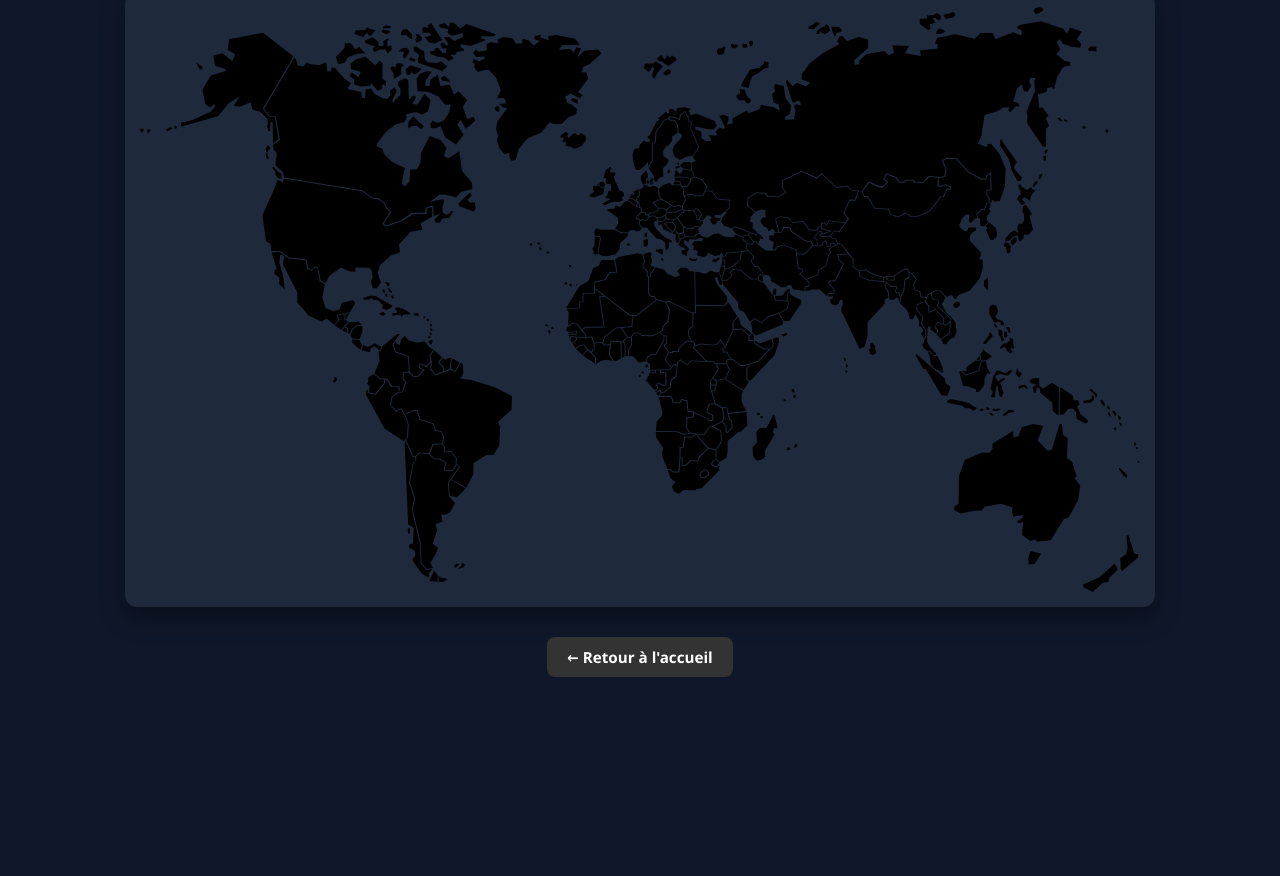
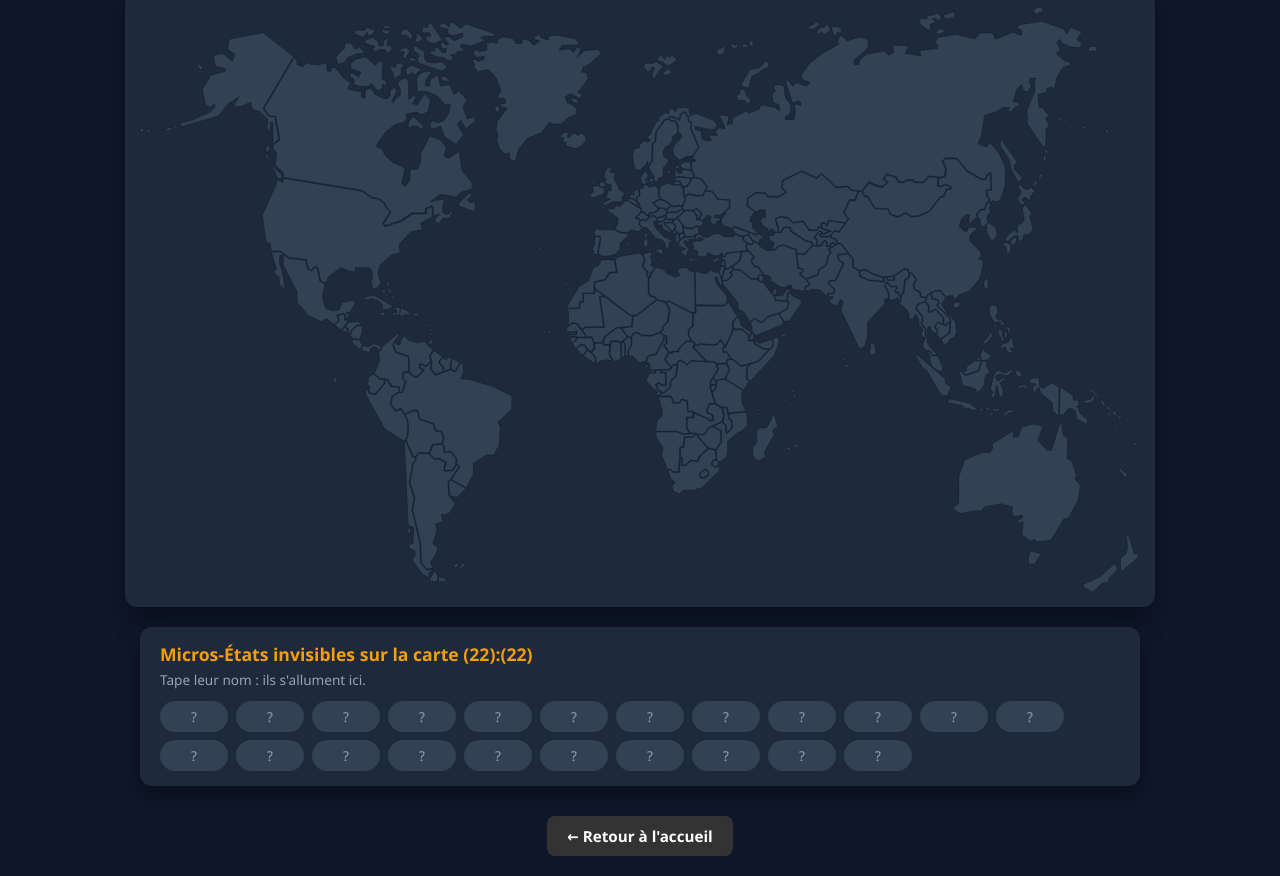
Before and after one commit to gabfer2604-max/mon-quiz-culture, a plain HTML site: page pays-du-monde.html in a window 1280 px wide. Shown: the part 262-1138 px from the top of the page. Before the commit the page ends 959 px from the top, so only its background shows below. Drawn offline with Linux system fonts and the light colour scheme.

Commit message:
Update pays-du-monde.html

```diff
--- a/pays-du-monde.html
+++ b/pays-du-monde.html
@@ -140,6 +140,13 @@
       transition: fill 0.3s ease;
     }
 
+    /* Pays non trouvés : gris avec un fin contour */
+    #world-map path {
+      fill: var(--gray-map);
+      stroke: #0f172a;
+      stroke-width: 0.3;
+    }
+
     .found {
       fill: var(--green) !important;
     }
@@ -147,6 +154,7 @@
     .missed {
       fill: var(--red) !important;
     }
+
     .btn-retour {
       display: inline-block;
       margin-top: 30px;
@@ -158,13 +166,43 @@
       font-weight: bold;
       font-size: 0.95rem;
     }
+        .small-countries {
+      width: 100%;
+      max-width: 1000px;
+      margin-top: 20px;
+      background: var(--card-bg);
+      border-radius: 12px;
+      padding: 15px 20px;
+      box-sizing: border-box;
+      box-shadow: 0 10px 25px rgba(0,0,0,0.4);
+    }
+    .small-countries h2 { margin: 0 0 4px; font-size: 1.1rem; color: var(--accent); }
+    .small-countries p { margin: 0 0 12px; font-size: 0.85rem; color: #94a3b8; }
+    #chips { display: flex; flex-wrap: wrap; gap: 8px; }
+    .chip {
+      min-width: 44px;
+      padding: 6px 12px;
+      border-radius: 999px;
+      background: var(--gray-map);
+      color: #94a3b8;
+      font-size: 0.85rem;
+      text-align: center;
+      transition: background 0.3s ease;
+    }
+    .chip .n { display: none; }
+    .chip.found, .chip.missed { color: #fff; font-weight: 600; }
+    .chip.found { background: var(--green); }
+    .chip.missed { background: var(--red); }
+    .chip.found .n, .chip.missed .n { display: inline; }
+    .chip.found .q, .chip.missed .q { display: none; }
+
   </style>
 </head>
 <body>
 
   <div class="header">
     <h1>🌍 Quiz : Les Pays du Monde</h1>
-    <p>Trouve le maximum de pays en 15 minutes. Tape le nom d'un pays pour le valider automatiquement !</p>
+    <p>Trouve le maximum de pays en 15 minutes. Tape le nom d'un pays pour le valider automatiquement, bonne chance !</p>
   </div>
 
   <div class="dashboard">
@@ -184,8 +222,6 @@
   </div>
 
   <div class="map-container">
-    <?xml version="1.0" encoding="utf-8"?>
-<!DOCTYPE svg PUBLIC "-//W3C//DTD SVG 1.1//EN" "http://www.w3.org/Graphics/SVG/1.1/DTD/svg11.dtd">
 <svg version="1.1"
      xmlns="http://www.w3.org/2000/svg"
      xmlns:xlink="http://www.w3.org/1999/xlink"
@@ -594,6 +630,11 @@
 </g>
 </svg>
   </div>
+    <div class="small-countries">
+    <h2> Micros-États invisibles sur la carte (22):(<span id="chipsCount"></span>)</h2>
+    <p>Tape leur nom : ils s'allument ici.</p>
+    <div id="chips"></div>
+  </div>
 
   <script>
     function nettoyerTexte(str) {
@@ -604,251 +645,290 @@
         .replace(/[^a-z0-9]/g, "");
     }
 
-    const countries = [
-      { id: "fr", names: ["france", "la france"] },
-      { id: "af", names: ["afghanistan"] },
-      { id: "al", names: ["albanie"] },
-      { id: "dz", names: ["algerie"] },
-      { id: "ad", names: ["andorre"] },
-      { id: "ao", names: ["angola"] },
-      { id: "ag", names: ["antigua-et-barbuda", "antigua"] },
-      { id: "ar", names: ["argentine"] },
-      { id: "am", names: ["armenie"] },
-      { id: "au", names: ["australie"] },
-      { id: "at", names: ["autriche"] },
-      { id: "az", names: ["azerbaidjan"] },
-      { id: "bs", names: ["bahamas"] },
-      { id: "bh", names: ["bahrein"] },
-      { id: "bd", names: ["bangladesh"] },
-      { id: "bb", names: ["barbade"] },
-      { id: "by", names: ["belarus", "bielorussie"] },
-      { id: "be", names: ["belgique"] },
-      { id: "bz", names: ["belize"] },
-      { id: "bj", names: ["benin"] },
-      { id: "bt", names: ["bhoutan"] },
-      { id: "bo", names: ["bolivie"] },
-      { id: "ba", names: ["bosnie-herzegovine", "bosnie"] },
-      { id: "bw", names: ["botswana"] },
-      { id: "br", names: ["bresil"] },
-      { id: "bn", names: ["brunei"] },
-      { id: "bg", names: ["bulgarie"] },
-      { id: "bf", names: ["burkina faso", "burkina"] },
-      { id: "bi", names: ["burundi"] },
-      { id: "kh", names: ["cambodge"] },
-      { id: "cm", names: ["cameroun"] },
-      { id: "ca", names: ["canada"] },
-      { id: "cv", names: ["cap-vert", "cap vert"] },
-      { id: "cf", names: ["centrafrique", "republique centrafricaine"] },
-      { id: "td", names: ["tchad"] },
-      { id: "cl", names: ["chili"] },
-      { id: "cn", names: ["chine"] },
-      { id: "co", names: ["colombie"] },
-      { id: "km", names: ["comores"] },
-      { id: "cg", names: ["congo"] },
-      { id: "cd", names: ["congo-kinshasa", "rdc", "republique democratique du congo"] },
-      { id: "cr", names: ["costa rica"] },
-      { id: "ci", names: ["cote d'ivoire"] },
-      { id: "hr", names: ["croatie"] },
-      { id: "cu", names: ["cuba"] },
-      { id: "cy", names: ["chypre"] },
-      { id: "cz", names: ["tchequie", "republique tcheque"] },
-      { id: "dk", names: ["danemark"] },
-      { id: "dj", names: ["djibouti"] },
-      { id: "dm", names: ["dominique"] },
-      { id: "do", names: ["republique dominicaine"] },
-      { id: "ec", names: ["equateur"] },
-      { id: "eg", names: ["egypte"] },
-      { id: "sv", names: ["salvador"] },
-      { id: "gq", names: ["guinee equatoriale"] },
-      { id: "er", names: ["erythree"] },
-      { id: "ee", names: ["estonie"] },
-      { id: "sz", names: ["eswatini", "swaziland"] },
-      { id: "et", names: ["ethiopie"] },
-      { id: "fj", names: ["fidji"] },
-      { id: "fi", names: ["finlande"] },
-      { id: "ga", names: ["gabon"] },
-      { id: "gm", names: ["gambie"] },
-      { id: "ge", names: ["georgie"] },
-      { id: "de", names: ["allemagne"] },
-      { id: "gh", names: ["ghana"] },
-      { id: "gr", names: ["grece"] },
-      { id: "gd", names: ["grenade"] },
-      { id: "gl", names: ["groenland"] },
-      { id: "gt", names: ["guatemala"] },
-      { id: "gn", names: ["guinee"] },
-      { id: "gw", names: ["guinee-bissau"] },
-      { id: "gy", names: ["guyana"] },
-      { id: "ht", names: ["haiti"] },
-      { id: "hn", names: ["honduras"] },
-      { id: "hu", names: ["hongrie"] },
-      { id: "is", names: ["islande"] },
-      { id: "in", names: ["inde"] },
-      { id: "id", names: ["indonesie"] },
-      { id: "ir", names: ["iran"] },
-      { id: "iq", names: ["irak"] },
-      { id: "ie", names: ["irlande"] },
-      { id: "il", names: ["israel"] },
-      { id: "it", names: ["italie"] },
-      { id: "jm", names: ["jamaique"] },
-      { id: "jp", names: ["japon"] },
-      { id: "jo", names: ["jordanie"] },
-      { id: "kz", names: ["kazakhstan"] },
-      { id: "ke", names: ["kenya"] },
-      { id: "ki", names: ["kiribati"] },
-      { id: "kw", names: ["koweit"] },
-      { id: "kg", names: ["kirghizistan"] },
-      { id: "la", names: ["laos"] },
-      { id: "lv", names: ["lettonie"] },
-      { id: "lb", names: ["liban"] },
-      { id: "ls", names: ["lesotho"] },
-      { id: "lr", names: ["liberia"] },
-      { id: "ly", names: ["libye"] },
-      { id: "li", names: ["liechtenstein"] },
-      { id: "lt", names: ["lituanie"] },
-      { id: "lu", names: ["luxembourg"] },
-      { id: "mg", names: ["madagascar"] },
-      { id: "mw", names: ["malawi"] },
-      { id: "my", names: ["malaisie"] },
-      { id: "mv", names: ["maldives"] },
-      { id: "ml", names: ["mali"] },
-      { id: "mt", names: ["malte"] },
-      { id: "mh", names: ["iles marshall"] },
-      { id: "mr", names: ["mauritanie"] },
-      { id: "mu", names: ["maurice"] },
-      { id: "mx", names: ["mexique"] },
-      { id: "fm", names: ["micronesie"] },
-      { id: "md", names: ["moldavie"] },
-      { id: "mc", names: ["monaco"] },
-      { id: "mn", names: ["mongolie"] },
-      { id: "me", names: ["montenegro"] },
-      { id: "ma", names: ["maroc"] },
-      { id: "mz", names: ["mozambique"] },
-      { id: "mm", names: ["myanmar", "birmanie"] },
-      { id: "na", names: ["namibie"] },
-      { id: "nr", names: ["nauru"] },
-      { id: "np", names: ["nepal"] },
-      { id: "nl", names: ["pays-bas", "hollande"] },
-      { id: "nz", names: ["nouvelle-zelande"] },
-      { id: "ni", names: ["nicaragua"] },
-      { id: "ne", names: ["niger"] },
-      { id: "ng", names: ["nigeria"] },
-      { id: "kp", names: ["coree du nord"] },
-      { id: "no", names: ["norvege"] },
-      { id: "om", names: ["oman"] },
-      { id: "pk", names: ["pakistan"] },
-      { id: "pw", names: ["palaos"] },
-      { id: "ps", names: ["palestine"] },
-      { id: "pa", names: ["panama"] },
-      { id: "pg", names: ["papouasie-nouvelle-guinee"] },
-      { id: "py", names: ["paraguay"] },
-      { id: "pe", names: ["perou"] },
-      { id: "ph", names: ["philippines"] },
-      { id: "pl", names: ["pologne"] },
-      { id: "pt", names: ["portugal"] },
-      { id: "qa", names: ["qatar"] },
-      { id: "ro", names: ["roumanie"] },
-      { id: "ru", names: ["russie"] },
-      { id: "rw", names: ["rwanda"] },
-      { id: "kn", names: ["saint-kitts-et-nevis"] },
-      { id: "lc", names: ["sainte-lucie"] },
-      { id: "vc", names: ["saint-vincent-et-les-grenadines"] },
-      { id: "ws", names: ["samoa"] },
-      { id: "sm", names: ["saint-marin"] },
-      { id: "st", names: ["sao tome-et-principe"] },
-      { id: "sa", names: ["arabie saoudite"] },
-      { id: "sn", names: ["senegal"] },
-      { id: "rs", names: ["serbie"] },
-      { id: "sc", names: ["seychelles"] },
-      { id: "sl", names: ["sierra leone"] },
-      { id: "sg", names: ["singapour"] },
-      { id: "sk", names: ["slovaquie"] },
-      { id: "si", names: ["slovenie"] },
-      { id: "sb", names: ["iles salomon"] },
-      { id: "so", names: ["somalie"] },
-      { id: "za", names: ["afrique du sud"] },
-      { id: "kr", names: ["coree du sud"] },
-      { id: "es", names: ["espagne"] },
-      { id: "ss", names: ["soudan du sud"] },
-      { id: "lk", names: ["sri lanka"] },
-      { id: "sd", names: ["soudan"] },
-      { id: "sr", names: ["suriname"] },
-      { id: "se", names: ["suede"] },
-      { id: "ch", names: ["suisse"] },
-      { id: "sy", names: ["syrie"] },
-      { id: "tw", names: ["taiwan"] },
-      { id: "tj", names: ["tadjikistan"] },
-      { id: "tz", names: ["tanzanie"] },
-      { id: "th", names: ["thailande"] },
-      { id: "tl", names: ["timor oriental", "timor-leste"] },
-      { id: "tg", names: ["togo"] },
-      { id: "to", names: ["tonga"] },
-      { id: "tt", names: ["trinite-et-tobago"] },
-      { id: "tn", names: ["tunisie"] },
-      { id: "tr", names: ["turquie"] },
-      { id: "tm", names: ["turkmenistan"] },
-      { id: "tv", names: ["tuvalu"] },
-      { id: "ug", names: ["ouganda"] },
-      { id: "ua", names: ["ukraine"] },
-      { id: "ae", names: ["emirats arabes unis"] },
-      { id: "gb", names: ["royaume-uni", "royaume uni", "uk", "angleterre"] },
-      { id: "us", names: ["etats-unis", "usa"] },
-      { id: "uy", names: ["uruguay"] },
-      { id: "uz", names: ["oubekistan"] },
-      { id: "vu", names: ["vanuatu"] },
-      { id: "va", names: ["vatican"] },
-      { id: "ve", names: ["venezuela"] },
-      { id: "vn", names: ["vietnam"] },
-      { id: "ye", names: ["yemen"] },
-      { id: "zm", names: ["zambie"] },
-      { id: "zw", names: ["zimbabwe"] }
+    // [id du SVG, nom1, nom2, ...] : uniquement les pays présents sur la carte
+    const rawCountries = [
+      ["ae","emirats arabes unis","emirats"],
+      ["af","afghanistan"],
+      ["al","albanie"],
+      ["am","armenie"],
+      ["ao","angola"],
+      ["ar","argentine"],
+      ["at","autriche"],
+      ["au","australie"],
+      ["az","azerbaidjan","azerbaijan"],
+      ["ba","bosnie-herzegovine","bosnie"],
+      ["bd","bangladesh"],
+      ["be","belgique"],
+      ["bf","burkina faso","burkina"],
+      ["bg","bulgarie"],
+      ["bi","burundi"],
+      ["bj","benin"],
+      ["bn","brunei"],
+      ["bo","bolivie"],
+      ["br","bresil"],
+      ["bs","bahamas"],
+      ["bt","bhoutan"],
+      ["bw","botswana"],
+      ["by","belarus","bielorussie"],
+      ["bz","belize"],
+      ["ca","canada"],
+      ["cd","rdc","rd congo","congo-kinshasa","republique democratique du congo"],
+      ["cf","centrafrique","republique centrafricaine"],
+      ["cg","congo","congo-brazzaville","republique du congo"],
+      ["ch","suisse"],
+      ["ci","cote d'ivoire"],
+      ["cl","chili"],
+      ["cm","cameroun"],
+      ["cn","chine"],
+      ["co","colombie"],
+      ["cr","costa rica"],
+      ["cu","cuba"],
+      ["cv","cap-vert"],
+      ["cy","chypre"],
+      ["cz","tchequie","republique tcheque"],
+      ["de","allemagne"],
+      ["dj","djibouti"],
+      ["dk","danemark"],
+      ["dm","dominique"],
+      ["do","republique dominicaine"],
+      ["dz","algerie"],
+      ["ec","equateur"],
+      ["ee","estonie"],
+      ["eg","egypte"],
+      ["er","erythree"],
+      ["es","espagne"],
+      ["et","ethiopie"],
+      ["fi","finlande"],
+      ["fr","france"],
+      ["ga","gabon"],
+      ["gb","royaume-uni","grande-bretagne","angleterre","uk"],
+      ["ge","georgie"],
+      ["gh","ghana"],
+      ["gl","groenland"],
+      ["gm","gambie"],
+      ["gn","guinee"],
+      ["gq","guinee equatoriale"],
+      ["gr","grece"],
+      ["gt","guatemala"],
+      ["gw","guinee-bissau"],
+      ["gy","guyana"],
+      ["hn","honduras"],
+      ["hr","croatie"],
+      ["ht","haiti"],
+      ["hu","hongrie"],
+      ["id","indonesie"],
+      ["ie","irlande"],
+      ["il","israel"],
+      ["in","inde"],
+      ["iq","irak"],
+      ["ir","iran"],
+      ["is","islande"],
+      ["it","italie"],
+      ["jm","jamaique"],
+      ["jo","jordanie"],
+      ["jp","japon"],
+      ["ke","kenya"],
+      ["kg","kirghizistan"],
+      ["kh","cambodge"],
+      ["km","comores"],
+      ["kp","coree du nord"],
+      ["kr","coree du sud"],
+      ["kw","koweit"],
+      ["kz","kazakhstan"],
+      ["la","laos"],
+      ["lb","liban"],
+      ["lc","sainte-lucie"],
+      ["lk","sri lanka"],
+      ["lr","liberia"],
+      ["ls","lesotho"],
+      ["lt","lituanie"],
+      ["lu","luxembourg"],
+      ["lv","lettonie"],
+      ["ly","libye"],
+      ["ma","maroc"],
+      ["md","moldavie"],
+      ["me","montenegro"],
+      ["mg","madagascar"],
+      ["mk","macedoine du nord","macedoine"],
+      ["ml","mali"],
+      ["mm","myanmar","birmanie"],
+      ["mn","mongolie"],
+      ["mr","mauritanie"],
+      ["mt","malte"],
+      ["mu","maurice"],
+      ["mv","maldives"],
+      ["mw","malawi"],
+      ["mx","mexique"],
+      ["my","malaisie"],
+      ["mz","mozambique"],
+      ["na","namibie"],
+      ["ne","niger"],
+      ["ng","nigeria"],
+      ["ni","nicaragua"],
+      ["nl","pays-bas","hollande"],
+      ["no","norvege"],
+      ["np","nepal"],
+      ["nz","nouvelle-zelande"],
+      ["om","oman"],
+      ["pa","panama"],
+      ["pe","perou"],
+      ["pg","papouasie-nouvelle-guinee","papouasie"],
+      ["ph","philippines"],
+      ["pk","pakistan"],
+      ["pl","pologne"],
+      ["pt","portugal"],
+      ["py","paraguay"],
+      ["qa","qatar"],
+      ["ro","roumanie"],
+      ["rs","serbie"],
+      ["ru","russie"],
+      ["rw","rwanda"],
+      ["sa","arabie saoudite"],
+      ["sb","iles salomon","salomon"],
+      ["sc","seychelles"],
+      ["sd","soudan"],
+      ["se","suede"],
+      ["sg","singapour"],
+      ["si","slovenie"],
+      ["sk","slovaquie"],
+      ["sl","sierra leone"],
+      ["sn","senegal"],
+      ["so","somalie"],
+      ["sr","suriname"],
+      ["ss","soudan du sud"],
+      ["st","sao tome-et-principe","sao tome"],
+      ["sv","salvador","el salvador"],
+      ["sy","syrie"],
+      ["sz","eswatini","swaziland"],
+      ["td","tchad"],
+      ["tg","togo"],
+      ["th","thailande"],
+      ["tj","tadjikistan"],
+      ["tm","turkmenistan"],
+      ["tn","tunisie"],
+      ["tr","turquie"],
+      ["tt","trinite-et-tobago"],
+      ["tw","taiwan"],
+      ["tz","tanzanie"],
+      ["ua","ukraine"],
+      ["ug","ouganda"],
+      ["us","etats-unis","etats-unis d'amerique","usa"],
+      ["uy","uruguay"],
+      ["uz","ouzbekistan","oubekistan"],
+      ["vc","saint-vincent-et-les-grenadines"],
+      ["ve","venezuela"],
+      ["vn","vietnam"],
+      ["vu","vanuatu"],
+      ["ye","yemen"],
+      ["za","afrique du sud"],
+      ["zm","zambie"],
+      ["zw","zimbabwe"]
     ];
 
-    let foundCount = 0;
+    const countries = rawCountries.map(([id, ...names]) => ({
+      id,
+      names,
+      keys: names.map(nettoyerTexte),
+      el: null,
+      found: false
+    }));
+
+    // Pays trop petits (ou absents) pour la carte : ils s'allument dans un panneau
+    // [id, nom affiché, alias acceptés...]
+    const smallCountries = [
+      ["ad","Andorre","andorre"],
+      ["ag","Antigua-et-Barbuda","antigua-et-barbuda","antigua"],
+      ["bh","Bahreïn","bahrein","bahrain"],
+      ["bb","Barbade","barbade"],
+      ["fj","Fidji","fidji"],
+      ["gd","Grenade","grenade"],
+      ["ki","Kiribati","kiribati"],
+      ["li","Liechtenstein","liechtenstein"],
+      ["mh","Îles Marshall","iles marshall","marshall"],
+      ["fm","Micronésie","micronesie"],
+      ["mc","Monaco","monaco"],
+      ["nr","Nauru","nauru"],
+      ["pw","Palaos","palaos","palau"],
+      ["kn","Saint-Kitts-et-Nevis","saint-kitts-et-nevis","saint-kitts"],
+      ["ws","Samoa","samoa"],
+      ["sm","Saint-Marin","saint-marin"],
+      ["tl","Timor oriental","timor oriental","timor-leste","timor"],
+      ["to","Tonga","tonga"],
+      ["tv","Tuvalu","tuvalu"],
+      ["va","Vatican","vatican","saint-siege"],
+      ["ps","Palestine","palestine"],
+      ["xk","Kosovo","kosovo"]
+    ];
+
+    const chipsBox = document.getElementById("chips");
+    smallCountries.forEach(([id, display, ...names]) => {
+      if (document.getElementById(id)) return; // déjà dessiné sur la carte
+      countries.push({ id, names, keys: names.map(nettoyerTexte), el: null, found: false });
+      const chip = document.createElement("div");
+      chip.className = "chip";
+      chip.id = id;
+      chip.innerHTML = '<span class="q">?</span><span class="n">' + display + '</span>';
+      chipsBox.appendChild(chip);
+    });
+    document.getElementById("chipsCount").textContent = chipsBox.children.length;
+
+    const DELAI_AMBIGU = 900; // ms d'attente si le texte peut être le début d'un autre pays
+
     let timeLeft = 900;
     let timerInterval = null;
+    let pendingTimeout = null;
     let isPlaying = false;
+    let foundCount = 0;
+    let activeCountries = [];
 
     const input = document.getElementById("countryInput");
     const timerDisplay = document.getElementById("timer");
     const scoreDisplay = document.getElementById("score");
     const startBtn = document.getElementById("startBtn");
 
-    // Compte dynamiquement uniquement les pays qui existent réellement dans le fichier SVG collé
+    // Ne garde que les pays réellement présents dans la page (carte ou panneau)
     function getValidCountries() {
       return countries.filter(c => {
-        return document.getElementById(c.id) ||
-               document.getElementById(c.id.toUpperCase()) ||
-               document.getElementById(c.id.toLowerCase());
+        c.el = document.getElementById(c.id);
+        return c.el !== null;
       });
     }
 
-    let activeCountries = [];
+    function colorCountry(el, color) {
+      el.style.setProperty("fill", color, "important");
+      el.querySelectorAll("path, polygon, rect").forEach(p => p.style.setProperty("fill", color, "important"));
+    }
+
+    function resetCountry(el) {
+      el.style.removeProperty("fill");
+      el.classList.remove("found", "missed");
+      el.querySelectorAll("path, polygon, rect").forEach(p => p.style.removeProperty("fill"));
+    }
 
     function toggleGame() {
-      if (!isPlaying) {
-        startGame();
-      } else {
-        endGame(false);
-      }
+      if (!isPlaying) startGame();
+      else endGame(false);
     }
 
     function startGame() {
+      clearTimeout(pendingTimeout);
+      clearInterval(timerInterval);
+
       activeCountries = getValidCountries();
+      if (activeCountries.length === 0) {
+        alert("La carte SVG est introuvable : colle-la à l'emplacement prévu dans le fichier.");
+        return;
+      }
+
       isPlaying = true;
       foundCount = 0;
       timeLeft = 900;
+      updateTimerDisplay();
       scoreDisplay.textContent = `0 / ${activeCountries.length}`;
 
       activeCountries.forEach(c => {
-        const el = document.getElementById(c.id) || document.getElementById(c.id.toUpperCase()) || document.getElementById(c.id.toLowerCase());
-        if (el) {
-          el.style.fill = "";
-          el.classList.remove("found", "missed");
-          el.querySelectorAll('path, polygon, rect').forEach(p => {
-            p.style.fill = "";
-            p.classList.remove("found", "missed");
-          });
-        }
+        c.found = false;
+        resetCountry(c.el);
       });
 
       input.disabled = false;
@@ -866,62 +946,83 @@
     }
 
     function updateTimerDisplay() {
-      const min = String(Math.floor(timeLeft / 60)).padStart(2, '0');
-      const sec = String(timeLeft % 60).padStart(2, '0');
+      const min = String(Math.floor(timeLeft / 60)).padStart(2, "0");
+      const sec = String(timeLeft % 60).padStart(2, "0");
       timerDisplay.textContent = `${min}:${sec}`;
     }
 
-    input.addEventListener("input", (e) => {
+    // Vrai si un AUTRE pays non trouvé a un nom qui commence par la saisie (ex : "niger" -> "nigeria")
+    function hasLongerCandidate(country, saisie) {
+      return activeCountries.some(c =>
+        c !== country && !c.found &&
+        c.keys.some(k => k.length > saisie.length && k.startsWith(saisie))
+      );
+    }
+
+    function markFound(country) {
+      country.found = true;
+      colorCountry(country.el, "#22c55e");
+      country.el.classList.add("found");
+      foundCount++;
+      scoreDisplay.textContent = `${foundCount} / ${activeCountries.length}`;
+    }
+
+    function tryValidate(force) {
       if (!isPlaying) return;
+      const saisie = nettoyerTexte(input.value);
+      if (!saisie) return;
 
-      const saisieNettoyee = nettoyerTexte(e.target.value);
-      if (!saisieNettoyee) return;
+      const matches = activeCountries.filter(c => !c.found && c.keys.includes(saisie));
+      if (matches.length === 0) return;
 
-      activeCountries.forEach(country => {
-        const el = document.getElementById(country.id) || document.getElementById(country.id.toUpperCase()) || document.getElementById(country.id.toLowerCase());
+      if (!force && matches.some(m => hasLongerCandidate(m, saisie))) {
+        // On laisse le temps de finir de taper (ex : "niger" -> "nigeria")
+        pendingTimeout = setTimeout(() => tryValidate(true), DELAI_AMBIGU);
+        return;
+      }
 
-        if (el && !el.classList.contains("found")) {
-          const match = country.names.some(nom => nettoyerTexte(nom) === saisieNettoyee);
+      matches.forEach(markFound);
+      input.value = "";
 
-          if (match) {
-            el.style.setProperty('fill', '#22c55e', 'important');
-            el.querySelectorAll('path, polygon, rect').forEach(p => p.style.setProperty('fill', '#22c55e', 'important'));
-            el.classList.add("found");
+      if (foundCount === activeCountries.length) endGame(true);
+    }
 
-            foundCount++;
-            scoreDisplay.textContent = `${foundCount} / ${activeCountries.length}`;
-            input.value = "";
+    input.addEventListener("input", () => {
+      clearTimeout(pendingTimeout);
+      tryValidate(false);
+    });
 
-            if (foundCount === activeCountries.length) endGame(true);
-          }
-        }
-      });
+    input.addEventListener("keydown", (e) => {
+      if (e.key === "Enter") {
+        clearTimeout(pendingTimeout);
+        tryValidate(true);
+      }
     });
 
     function endGame(completed) {
       isPlaying = false;
       clearInterval(timerInterval);
+      clearTimeout(pendingTimeout);
       input.disabled = true;
 
       startBtn.textContent = "Recommencer";
       startBtn.className = "btn btn-start";
 
-      activeCountries.forEach(country => {
-        const el = document.getElementById(country.id) || document.getElementById(country.id.toUpperCase()) || document.getElementById(country.id.toLowerCase());
-        if (el && !el.classList.contains("found")) {
-          el.style.setProperty('fill', '#ef4444', 'important');
-          el.querySelectorAll('path, polygon, rect').forEach(p => p.style.setProperty('fill', '#ef4444', 'important'));
-          el.classList.add("missed");
+      activeCountries.forEach(c => {
+        if (!c.found) {
+          colorCountry(c.el, "#ef4444");
+          c.el.classList.add("missed");
         }
       });
     }
 
-    // Initialisation du score max dès le chargement de la page
-    window.addEventListener('DOMContentLoaded', () => {
-      const total = getValidCountries().length;
-      scoreDisplay.textContent = `0 / ${total > 0 ? total : 200}`;
+    // Score total correct dès le chargement
+    window.addEventListener("DOMContentLoaded", () => {
+      const valid = getValidCountries();
+      scoreDisplay.textContent = `0 / ${valid.length}`;
     });
   </script>
+
   <a href="index.html" class="btn-retour">← Retour à l'accueil</a>
 </body>
 </html>
```
